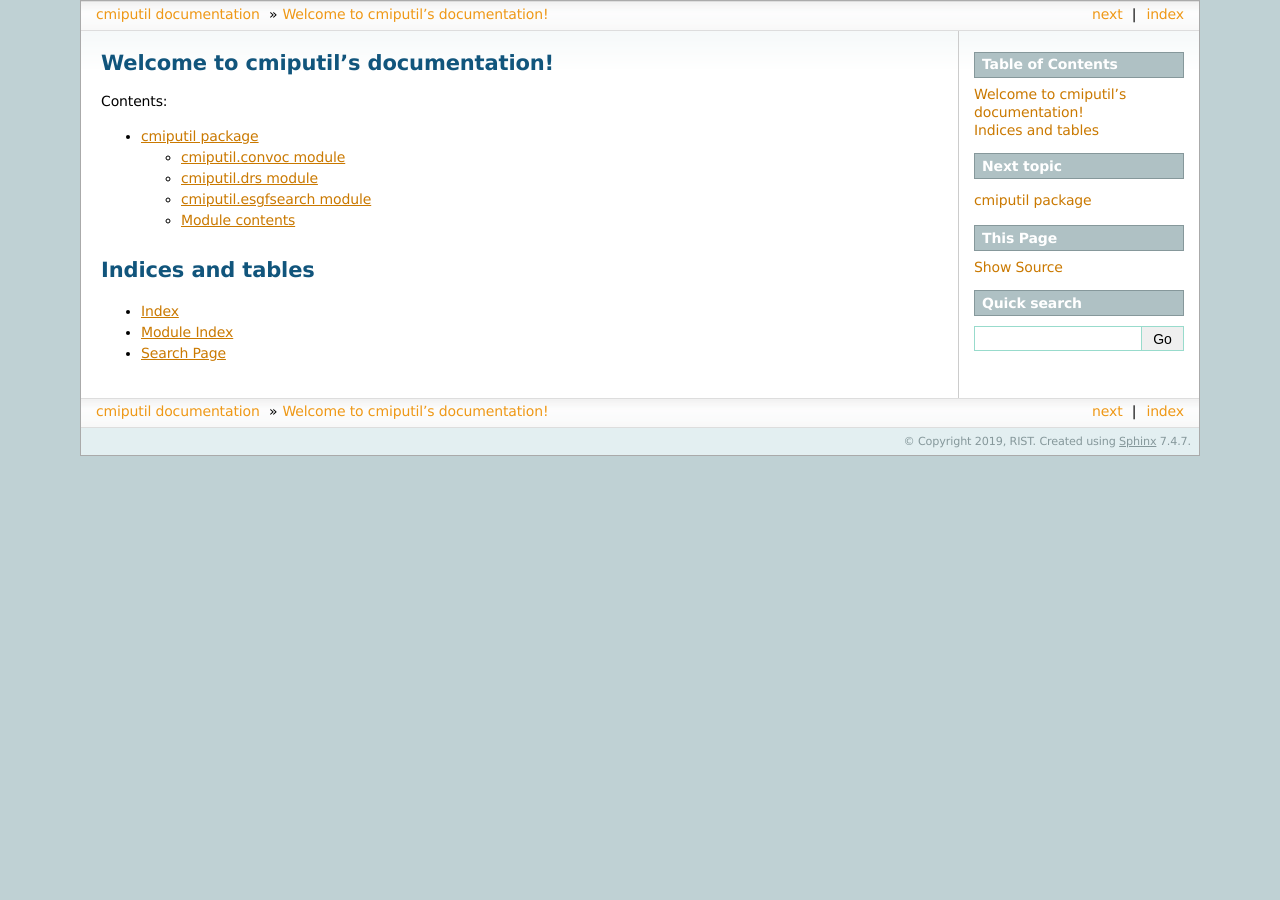
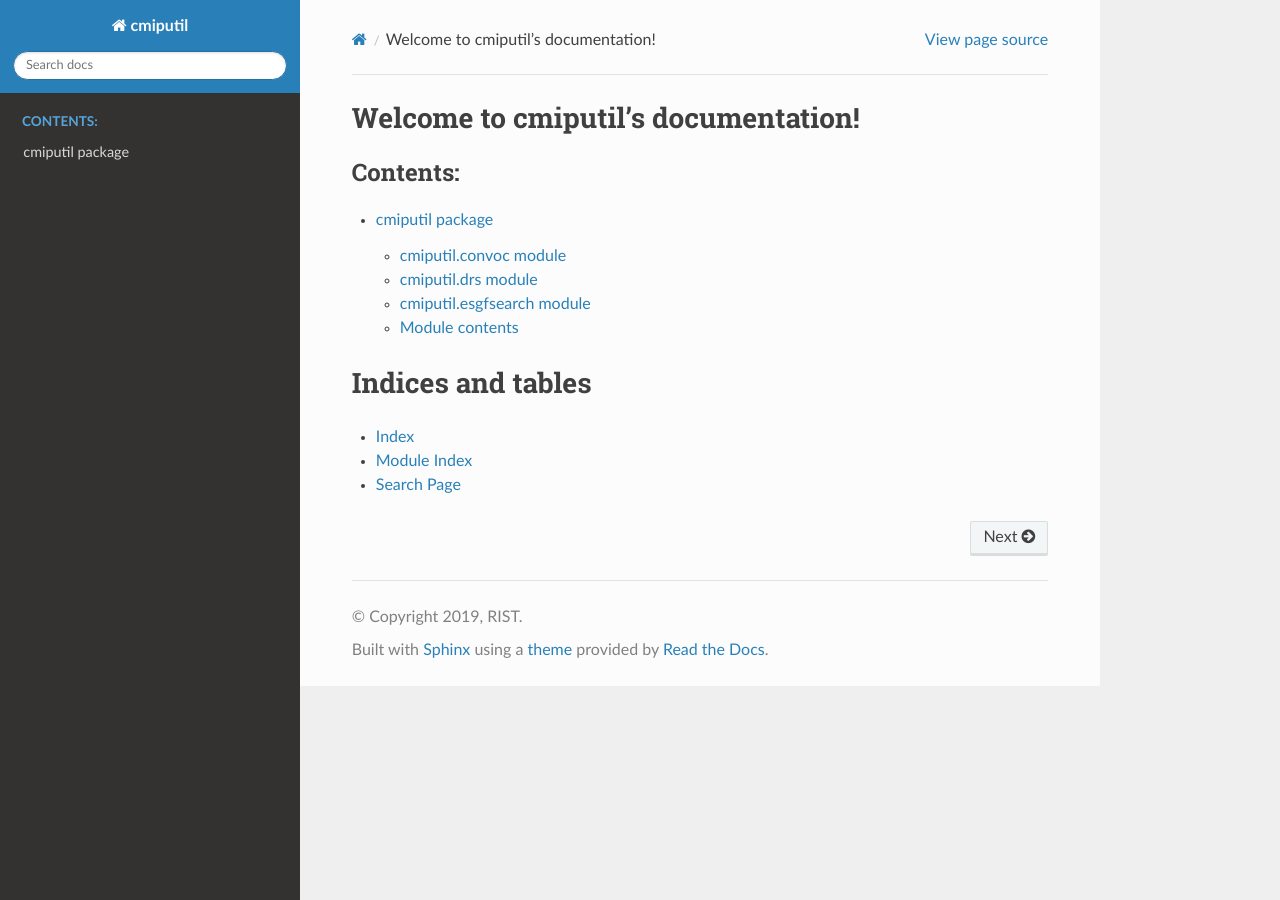
Before and after one commit to RIST-tinoue/cmiputil, a Sphinx documentation site: the page built from docs/index.rst, in a window 1280 px wide. Built offline with Sphinx 7.4.7 and the Read the Docs theme 2.0.0, drawn with Linux system fonts in a browser that asks for light colours.

Commit message:
Changed html_theme.

```diff
--- a/docs/conf.py
+++ b/docs/conf.py
@@ -57,7 +57,8 @@ exclude_patterns = ['_build', 'Thumbs.db', '.DS_Store']
 # a list of builtin themes.
 #
 # html_theme = 'alabaster'
-html_theme = 'sphinxdoc'
+# html_theme = 'sphinxdoc'
+html_theme = 'sphinx_rtd_theme'
 
 # Add any paths that contain custom static files (such as style sheets) here,
 # relative to this directory. They are copied after the builtin static files,
```
